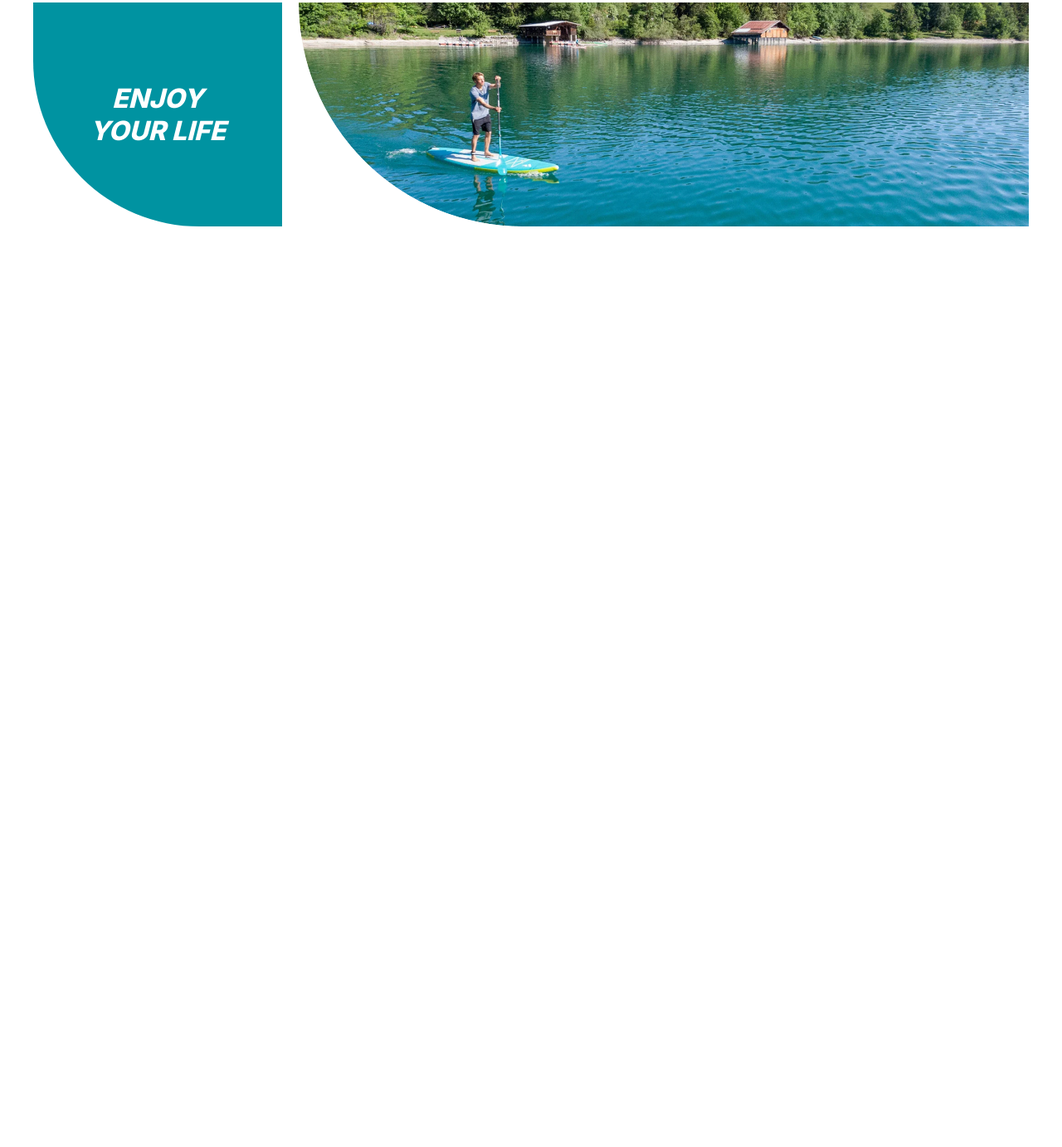
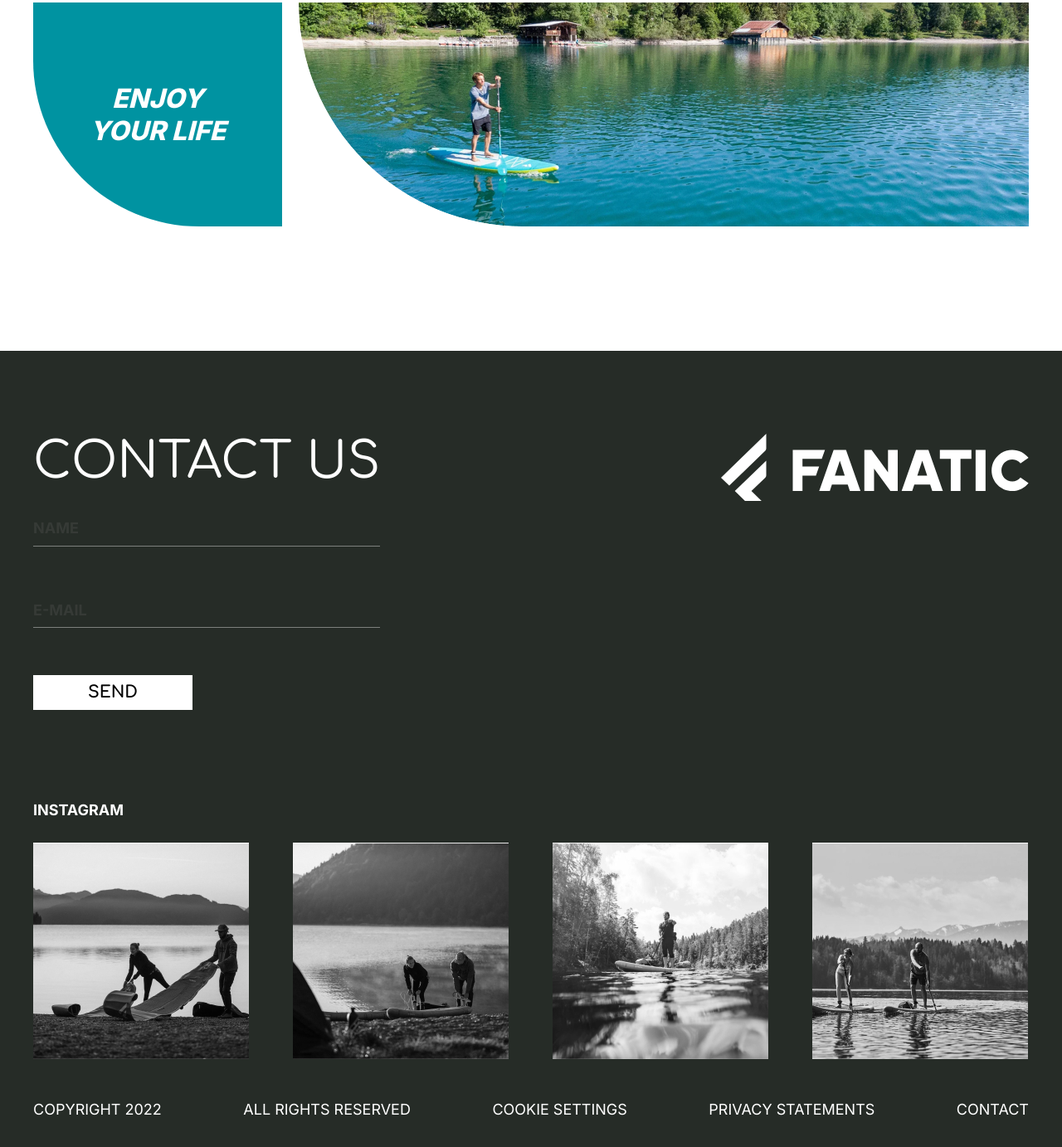
Before and after one commit to Hakobyan771/start, a plain HTML site: page index.html in a window 1280 px wide. Shown: the part 5795-7178 px from the top of the page at 83% size. Before the commit the page ends 6218 px from the top, so only its background shows below. Drawn offline with Linux system fonts and the light colour scheme.

Commit message:
new block

```diff
--- a/css/style.css
+++ b/css/style.css
@@ -243,10 +243,30 @@ ul{
     position: absolute;
 }
 
+
+
 .popup__btn span{
     padding-top: 12px;
     display: block;
     color: #fff;
+    transition: color .3s;
+}
+
+.popup__btn:hover path{
+    fill: #89c400;
+}
+
+.popup__btn:hover circle{
+    stroke: #89c400;
+}
+
+.popup__btn:hover span{
+    color: #0093A1;
+}
+
+.popup__btn path,
+.popup__btn circle{
+    transition: all .3s;
 }
 
 .info__btn{
@@ -354,7 +374,11 @@ ul{
     justify-content: center;
     align-items: center;
     background-image: url(../images/star.svg);
-    transition: all .3s;
+    transition: transform .3s;
+}
+
+.buy__price:hover{
+    transform: scale(1.3);
 }
 
 .buy__btn:hover{
@@ -497,3 +521,84 @@ ul{
     align-items: center;
     text-align: center;
 }
+
+.footer{
+    padding: 100px 0 80px;
+    background-color: #262c27;
+    color: #fff;
+}
+
+.footer__top{
+    display: flex;
+    justify-content: space-between;
+}
+
+.footer__title{
+    margin-bottom: 27px;
+}
+
+.footer__form{
+    max-width: 500px;
+}
+
+.footer__form-input{
+    background-color: transparent;
+    border: none;
+    border-bottom: 1px solid rgb(255, 255, 255, .4);
+    display: block;
+    width: 100%;
+    padding: 10px 0;
+    margin-bottom: 57px;
+    color: #fff;
+}
+
+.footer__form-input::placeholder{
+   font-weight: 700;
+   font-size: 18px;
+   line-height: 22px;
+   opacity: 0.2;
+}
+
+.footer__form-btn{
+    background-color: #fff;
+    padding: 10px 66px;
+    border: none;
+    margin-bottom: 110px;
+    text-transform: uppercase;
+    font-weight: 700;
+    font-size: 20px;
+    line-height: 22px;
+    color: #000;
+    font-family: 'Comfortaa', cursive;
+    cursor: pointer;
+}
+
+.footer__social-title{
+    margin-bottom: 28px;
+    font-weight: 700;
+}
+
+.footer__social-gallery{
+    display: grid;
+    gap: 52px;
+    grid-template-columns: repeat(4, 1fr);
+    margin-bottom: 50px;
+}
+
+.footer__menu-list{
+    font-weight: 700px;
+    display: flex;
+    justify-content: space-between;
+}
+
+.footer__logo{
+    align-self: flex-start;
+}
+
+.footer__logo path{
+    transition: fill .3s;
+}
+
+.footer__logo:hover path{
+    fill: #0093A1;
+}
--- a/index.html
+++ b/index.html
@@ -208,6 +208,53 @@
                 </div>
             </div>
         </section>
+        <footer class="footer">
+            <div class="container">
+                <div class="footer__inner">
+                    <div class="footer__top">
+                        <form class="footer__form" action="NAME">
+                            <h3 class="footer__title title">
+                                CONTACT US
+                            </h3>
+                            <input class="footer__form-input" type="text" placeholder="NAME">
+                            <input class="footer__form-input" type="email" placeholder="E-MAIL">
+                            <button class="footer__form-btn" type="submit">SEND</button>
+                        </form>
+                        <a href="#" class="footer__logo">
+                            <svg width="371" height="81" viewBox="0 0 371 81" fill="none" xmlns="http://www.w3.org/2000/svg">
+                                <path fill-rule="evenodd" clip-rule="evenodd" d="M0 52.9245L54.5131 0V17.7778C54.5131 18.806 54.0925 19.792 53.3437 20.5189L9.98256 62.6163L0 52.9245ZM16.679 69.1175L54.5131 32.3858V50.1638C54.5131 51.1918 54.0925 52.1778 53.3437 52.9047L36.6446 69.1175L39.9308 72.308L49.9136 82H29.9481L26.6616 78.8093L16.679 69.1175ZM360.948 52.8369L370.64 59.5223C366.089 65.3563 358.99 69.1089 351.015 69.1089C337.279 69.1089 326.143 57.9799 326.143 44.2516C326.143 30.5234 337.279 19.3946 351.015 19.3946C358.99 19.3946 366.089 23.147 370.64 28.9812L360.948 35.6665C358.562 32.7673 354.995 30.9211 351.015 30.9211C343.847 30.9211 338.016 36.9011 338.016 44.2516C338.016 51.6022 343.847 57.5824 351.015 57.5824C354.995 57.5824 358.562 55.7362 360.948 52.8369ZM98.2016 39.5287H118.253L114.422 50.466H98.2016V69.1087H86.4974V19.3948H125.304L121.474 30.3319H98.2016V39.5287ZM263.783 19.3948H301.822V30.3319H288.655V69.1087H276.95V30.3319H263.783V19.3948ZM306.878 69.1089H318.857V19.3948H306.878V69.1089ZM236.63 50.4217L242.556 32.3915L248.481 50.4217H236.63ZM235.094 19.3948L217.684 69.1087H230.486L233.026 61.3589H252.086L254.626 69.1087H267.427L250.017 19.3948H235.094ZM201.299 19.3948H213.004V69.1087H204.225L184.474 42.1212V69.1087H172.77V19.3948H181.548L201.299 46.3823V19.3948ZM137.292 50.4217L143.218 32.3915L149.144 50.4217H137.292ZM135.757 19.3948L118.346 69.1087H131.148L133.688 61.3589H152.748L155.288 69.1087H168.09L150.679 19.3948H135.757Z" fill="white"/>
+                                </svg>
+                        </a>
+                    </div>
+                    <p class="footer__social-title">
+                        INSTAGRAM
+                    </p>
+                    <div class="footer__social-gallery">
+                        <img class="footer__gallery-item" src="images/inst-1.jpg" alt="">
+                        <img class="footer__gallery-item" src="images/inst-2.jpg" alt="">
+                        <img class="footer__gallery-item" src="images/inst-3.jpg" alt="">
+                        <img class="footer__gallery-item" src="images/inst-4.jpg" alt="">
+                    </div>
+                    <ul class="footer__menu-list">
+                        <li class="footer__menu-itemm">
+                            <a href="" class="footer__menu-link">COPYRIGHT 2022</a>
+                        </li>
+                        <li class="footer__menu-itemm">
+                            <a href="" class="footer__menu-link">ALL RIGHTS RESERVED</a>
+                        </li>
+                        <li class="footer__menu-itemm">
+                            <a href="" class="footer__menu-link">COOKIE SETTINGS</a>
+                        </li>
+                        <li class="footer__menu-itemm">
+                            <a href="" class="footer__menu-link">PRIVACY STATEMENTS</a>
+                        </li>
+                        <li class="footer__menu-itemm">
+                            <a href="" class="footer__menu-link"> CONTACT</a>
+                        </li>
+                    </ul>
+                </div>
+            </div>
+        </footer>
     </main>
 </body>
 
```
Also changed, not shown: images/inst-1.jpg (added), images/inst-2.jpg (added), images/inst-3.jpg (added), images/inst-4.jpg (added).
